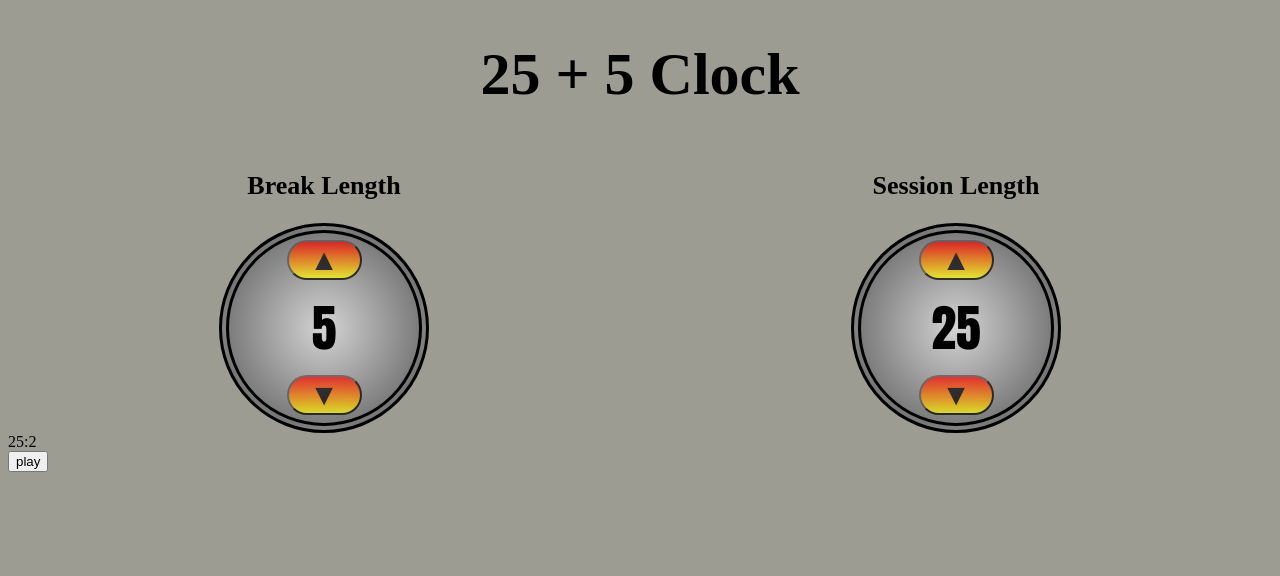
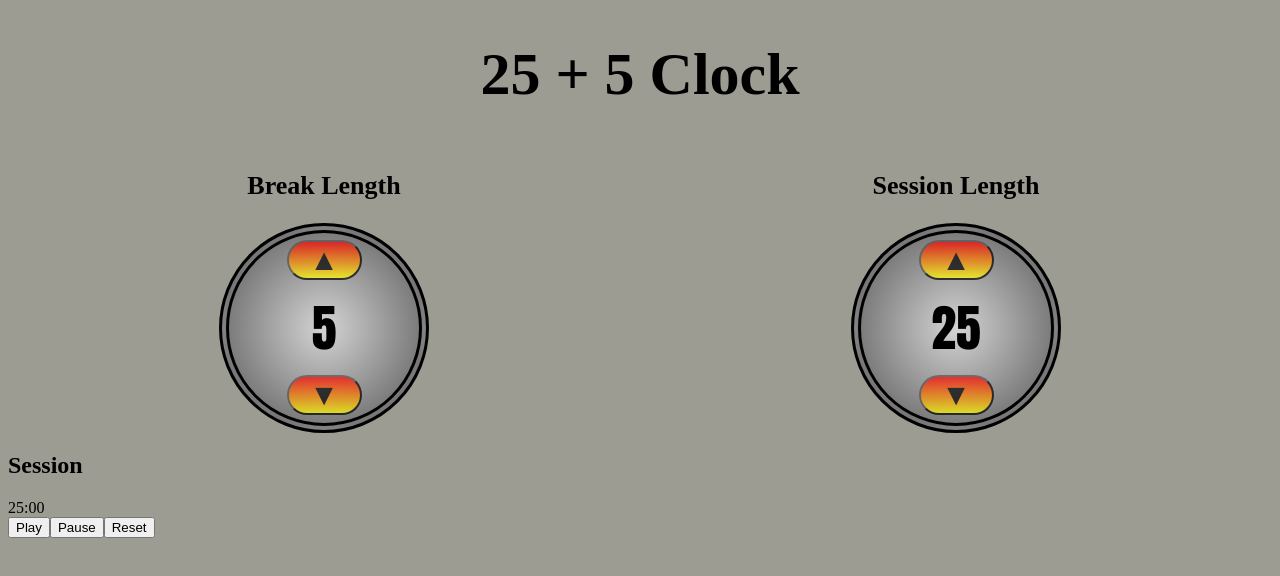
Before and after one commit to andzheyevskiy/25-5-Clock, a React (Vite) app: page / in a window 1280 px wide. Shown: the top 576 px of the page. Built offline with nearby package versions, Linux system fonts and the light colour scheme.

Commit message:
Moved contador props to a the parent component for its use on cronometro component

```diff
--- a/src/App.jsx
+++ b/src/App.jsx
@@ -7,7 +7,22 @@ import Contador from './assets/contador';
 function App() {
   const [breakNumber, setBreakNumber] = useState(5)
   const [sessionNumber, setSessionNumber] = useState(25)
+  const [seconds, setSeconds] = useState(0)
   const [isBreak, setIsBreak] = useState(false)
+  const [isStarted, setIsStarted] = useState(false)
+
+  function reset() {
+    setBreakNumber(5)
+    setSessionNumber(25)
+    setSeconds(0)
+    setIsBreak(false)
+    setIsStarted(false)
+  }
+
+  function secondsReset(){
+    setIsBreak(false)
+    setSeconds(0)
+  }
 
   return (
     <>
@@ -17,11 +32,15 @@ function App() {
           tipo="break"
           currentMinutes={breakNumber}
           changeMinutes={setBreakNumber}
+          isStarted={isStarted}
+          reset={secondsReset}
         />
         <Cronometro
           tipo="session"
           currentMinutes={sessionNumber}
           changeMinutes={setSessionNumber}
+          isStarted={isStarted}
+          reset={secondsReset}
         />
       </section>
       <Contador
@@ -29,6 +48,11 @@ function App() {
         sessionNumber={sessionNumber}
         isBreak={isBreak}
         setIsBreak={setIsBreak}
+        reset={reset}
+        isStarted={isStarted}
+        setIsStarted={setIsStarted}
+        seconds={seconds}
+        setSeconds={setSeconds}
       />
     </>
   )
--- a/src/assets/contador.jsx
+++ b/src/assets/contador.jsx
@@ -4,48 +4,65 @@ import PropTypes from 'prop-types';
 
 function Contador(props) {
 
-    const [isStarted, setIsStarted] = useState(false)
     const [breakNumber, setBreakNumber] = useState(props.breakNumber)
     const [sessionNumber, setSessionNumber] = useState(props.sessionNumber)
-    const [seconds, setSeconds] = useState(2)
+
+    const displaySeconds = String(props.seconds)[1] ? props.seconds : `0${props.seconds}`
 
     function countdown() {
-        if (seconds == 0) {
-            setSeconds(59)
+        if (props.seconds == 0) {
+            props.setSeconds(59)
             if (props.isBreak && breakNumber > 0) {
                 setBreakNumber(e => e - 1)
             } else if (!props.isBreak && sessionNumber > 0) {
                 setSessionNumber(e => e - 1)
             } else {
-                setBreakNumber(props.breakNumber)
-                setSessionNumber(props.sessionNumber)
+                setBreakNumber(props.breakNumber - 1)
+                setSessionNumber(props.sessionNumber - 1)
                 props.setIsBreak(e => !e)
             }
         } else {
-            setSeconds(e => e - 1)
+            props.setSeconds(e => e - 1)
         }
     }
 
     function pauseResume() {
-        setIsStarted(e => !e)
+        props.setIsStarted(e => !e)
+    }
+
+    function pause() {
+        props.setIsStarted(false)
     }
 
     useEffect(() => {
         let interval
-        if (isStarted) {
+        if (props.isStarted) {
             interval = setInterval(() => countdown(), 1000)
         }
         return () => clearInterval(interval)
-    }, [isStarted, seconds])
+    }, [props.isStarted, props.seconds])
+
+    useEffect(() => {
+        setBreakNumber(props.breakNumber)
+        setSessionNumber(props.sessionNumber)
+    }, [props.breakNumber, props.sessionNumber])
 
     return (
-        <section className='time-wrapper'>
-            <div id='timer-label'>
-                {props.isBreak ? breakNumber : sessionNumber}:{seconds}
-            </div>
-            <button onClick={pauseResume}>play</button>
-        </section>
-
+        <>
+            <h2 id='timer-label'>{props.isBreak ? "Break" : "Session"}</h2>
+            <section className='time-wrapper'>
+                <div id='time-left'>
+                    {props.isBreak ? breakNumber : sessionNumber}
+                    :
+                    {displaySeconds}
+                </div>
+                <div className='button-wrapper'>
+                    <button id='start_stop' onClick={pauseResume}>Play</button>
+                    <button id='pause' onClick={pause}>Pause</button>
+                    <button id='reset' onClick={props.reset}>Reset</button>
+                </div>
+            </section>
+        </>
     )
 }
 
@@ -54,6 +71,7 @@ Contador.propsTypes = {
     sessionNumber: PropTypes.number,
     isBreak: PropTypes.bool,
     setIsBreak: PropTypes.func,
+    reset: PropTypes.func
 }
 
 export default Contador
--- a/src/assets/cronometro.jsx
+++ b/src/assets/cronometro.jsx
@@ -4,9 +4,11 @@ import "./cronometro.css"
 function Cronometro(props) {
 
     function increment(){
+        props.reset()
         if(props.currentMinutes < 60) props.changeMinutes(e => e + 1)
     }
     function decrement(){
+        props.reset()
         if(props.currentMinutes > 0) props.changeMinutes(e => e - 1)
     }
 
@@ -15,9 +17,9 @@ function Cronometro(props) {
         <div id={`${props.tipo}-label`} className='cronometro'>
             <h2>{`${props.tipo} Length`}</h2>
             <div className='time-wrapper'>
-                <button id={`${props.tipo}-increment`} onClick={increment}>▲</button>
-                <div id={`${props.tipo}-increment`}> {props.currentMinutes} </div>
-                <button id={`${props.tipo}-decrement`} onClick={decrement}>▼</button>
+                <button id={`${props.tipo}-increment`} onClick={increment} disabled={props.isStarted}>▲</button>
+                <div id={`${props.tipo}-length`}> {props.currentMinutes} </div>
+                <button id={`${props.tipo}-decrement`} onClick={decrement} disabled={props.isStarted}>▼</button>
             </div>
         </div>
 
@@ -28,6 +30,8 @@ Cronometro.propsTypes = {
     tipo: PropTypes.string,
     currentMinutes: PropTypes.number,
     changeMinutes: PropTypes.func,
+    isStarted: PropTypes.bool,
+    reset: PropTypes.func
 }
 
 export default Cronometro
```
